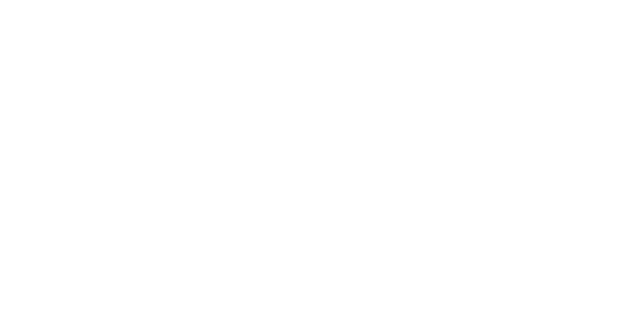
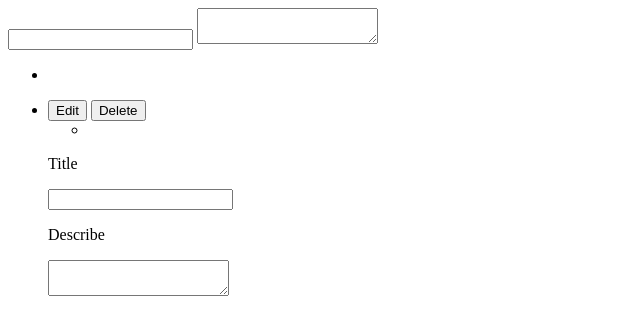
Before and after one commit to Postnov/vue-post-publish, a plain HTML site: page index.html in a window 1280 px wide. Shown: the whole page, without its empty margins (0-640 px from the left). Drawn offline with nearby package versions, Linux system fonts and the light colour scheme.

Commit message:
add compound

```diff
--- a/index.html
+++ b/index.html
@@ -7,7 +7,53 @@
 </head>
 <body>
 
-	<main id="app"></main>
+	<main id="app">
+
+
+		<div class="form">
+			<input type="text" class="form__input">
+			<textarea type="text" class="form__input"></textarea>
+			<ul class="form-dropzone">
+				<li class="form-dropzone__item">
+					<img src="" alt="" class="form-dropzone__img">
+				</li>
+			</ul>
+		</div>
+
+
+
+		<ul class="post-list">
+			<li class="post-list__item">
+				<article class="post">
+					<div class="post__buttons post-buttons">
+						<button class="post-buttons__item">Edit</button>
+						<button class="post-buttons__item post-buttons__item--danger">Delete</button>
+					</div>
+
+					<div class="post__img-content">
+						<div class="post__slider post-slider"></div>
+
+						<ul class="post__dropzone post-dropzone">
+							<li class="post-dropzone__item">
+								<img src="" alt="" class="post-dropzone__img">
+							</li>
+						</ul>
+					</div>
+
+					<div class="post__text-content">
+						<p class="post__title">Title</p>
+						<input type="text">
+
+						<p class="post__text">Describe</p>
+						<textarea></textarea>
+					</div>
+
+				</article>
+			</li>
+		</ul>
+
+		<!-- You really want delete this post? You do not be able to return him. -->
+	</main>
 
 	<script src="https://cdn.jsdelivr.net/npm/vue@2.5.17/dist/vue.js"></script>
 	<script src="script.js"></script>
```
